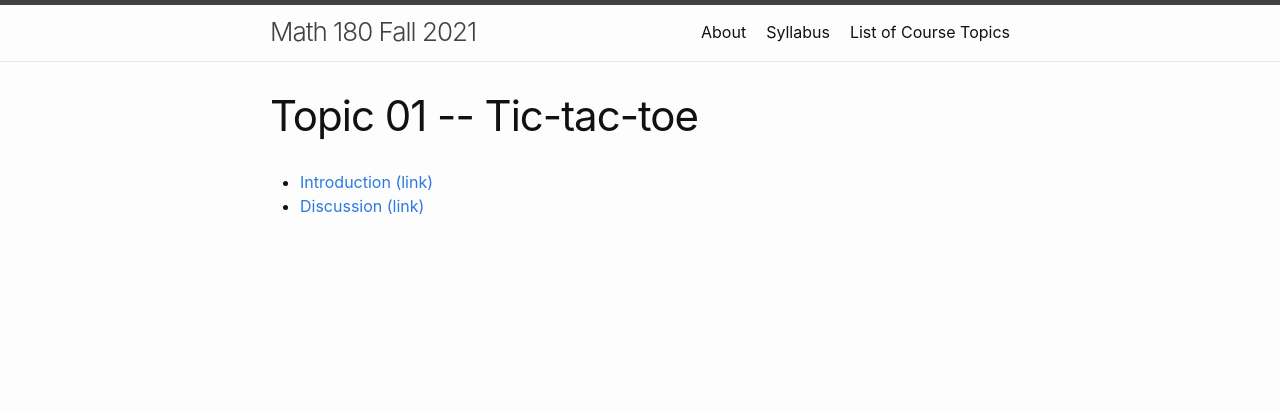
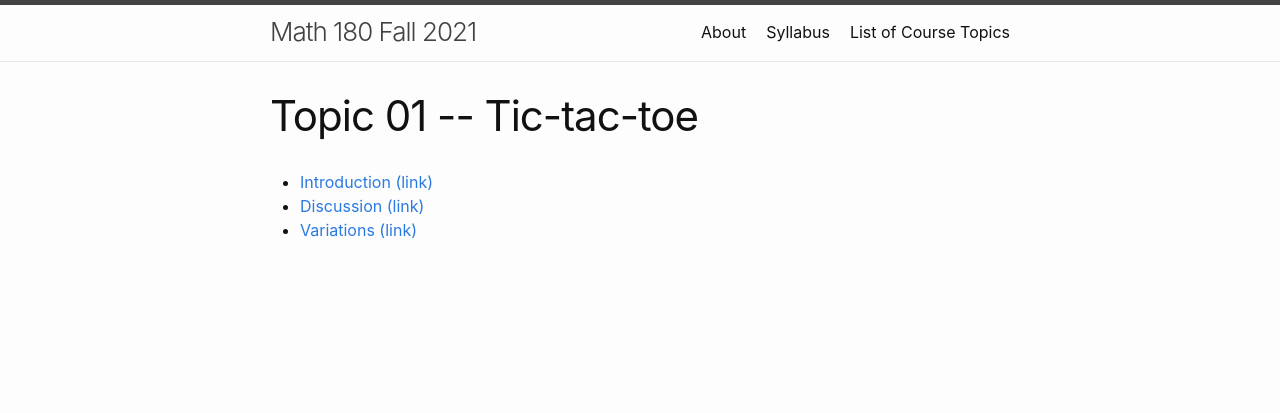
Before and after one commit to wcasper/math180fall2021, a Jekyll site: the page built from _topics/topic01-tic-tac-toe.md, in a window 1280 px wide. Shown: the top 413 px of the page. Built offline with Jekyll 4.4.1, drawn with Linux system fonts in a browser that asks for light colours.

Commit message:
added link

```diff
--- a/_topics/topic01-tic-tac-toe.md
+++ b/_topics/topic01-tic-tac-toe.md
@@ -5,3 +5,4 @@ title: Topic 01 -- Tic-tac-toe
 
 * [Introduction (link)](/math180fall2021/modules/tic-tac-toe/introduction)
 * [Discussion (link)](/math180fall2021/modules/tic-tac-toe/discussion)
+* [Variations (link)](/math180fall2021/modules/tic-tac-toe/variations)
```
